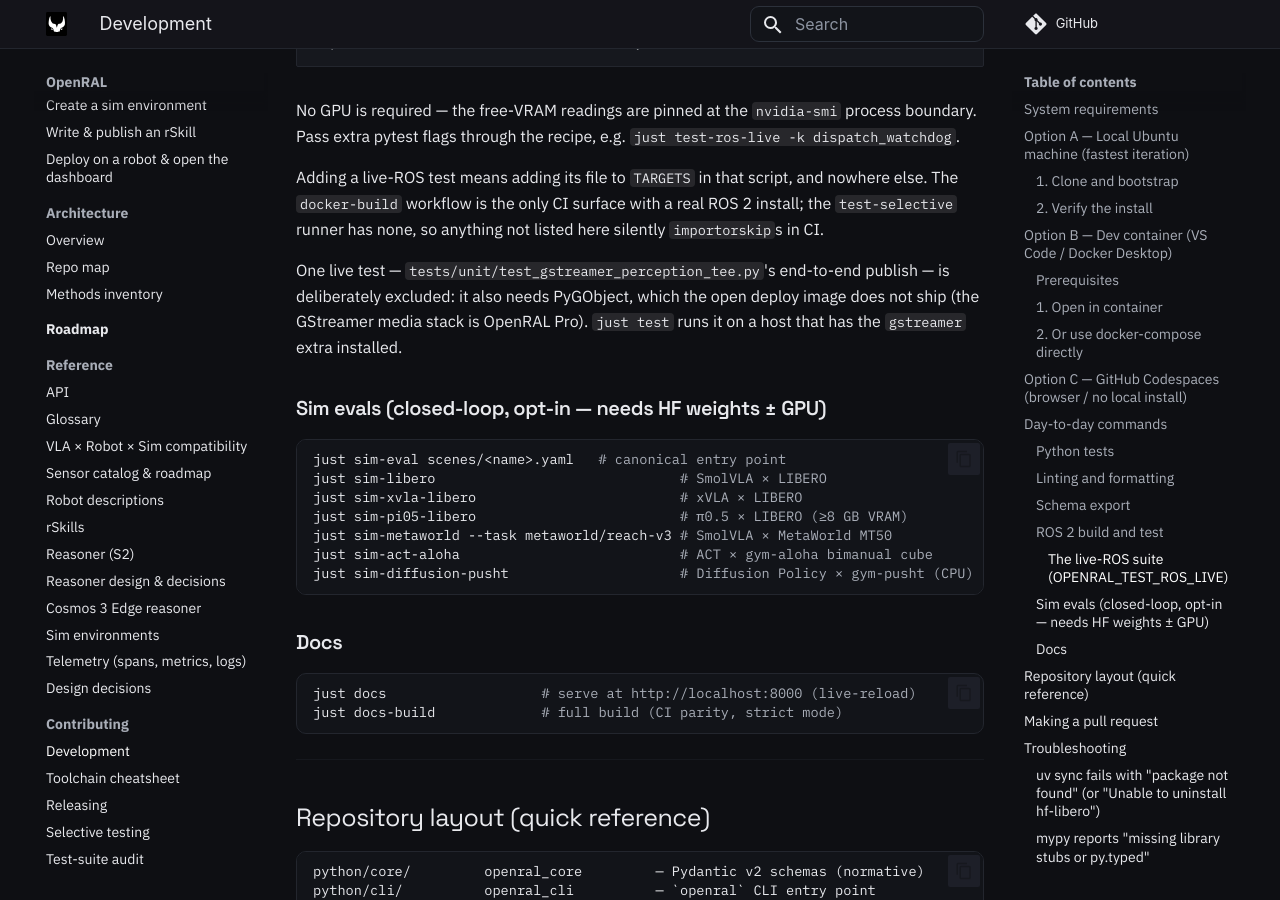
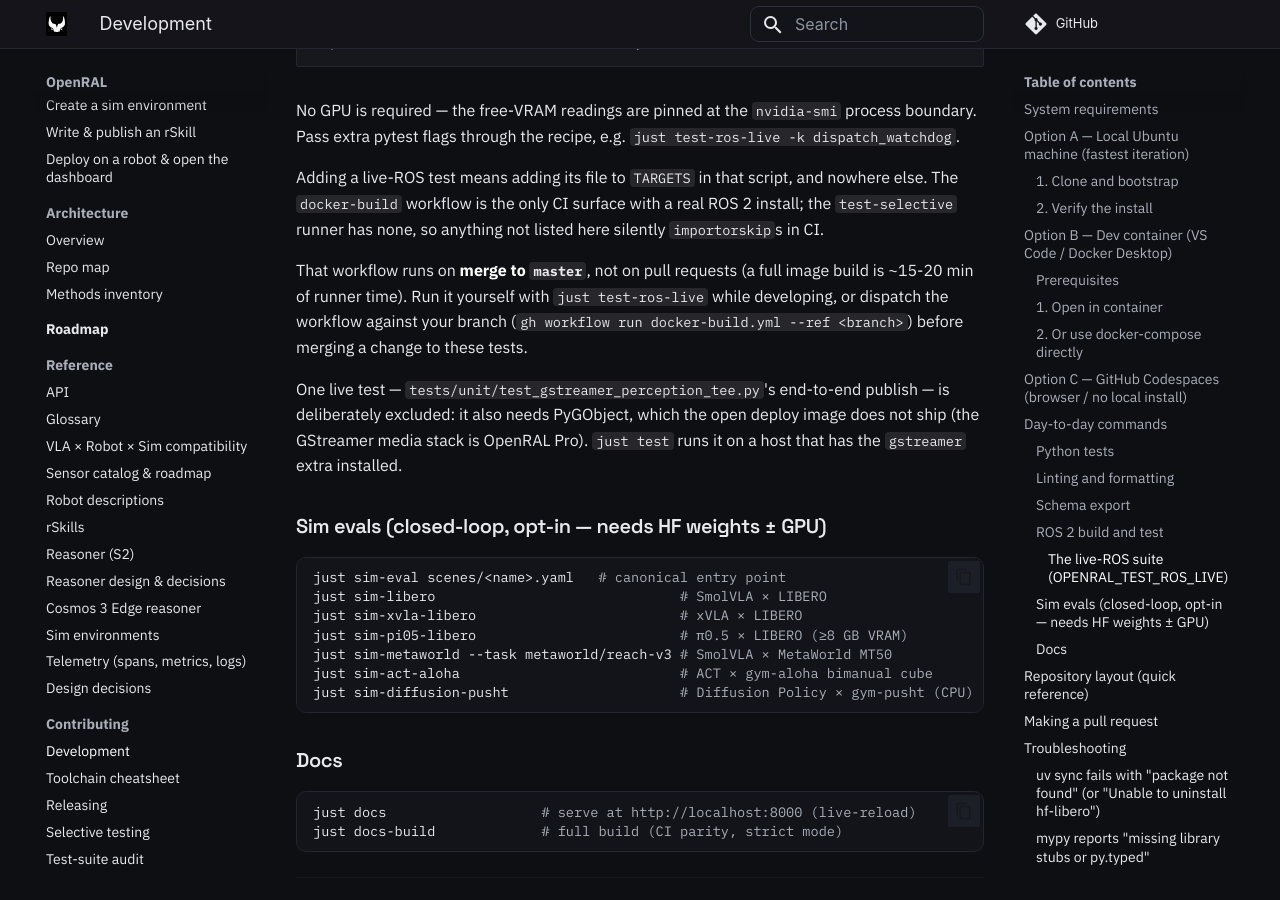
Before and after one commit to OpenRAL/openral, an MkDocs documentation site: the page built from docs/contributing/development.md, in a window 1280 px wide and 900 px high, scrolled down 3843 px. Built offline with MkDocs 1.6.1 and Material for MkDocs 9.7.7, drawn with Linux system fonts in a browser that asks for light colours; comment, search, counter and statistics services are not loaded.

Commit message:
ci(docker-build): build the image on master only, not on every PR commit (#84)
* fix(ci): codespell hit in docker-build.yml's path-filter comment

Pre-existing. Split out so the trigger change that follows is a single
logical diff.

Co-Authored-By: Claude Opus 5 (1M context) <noreply@anthropic.com>
Claude-Session: https://claude.ai/code/session_01SswKtCz9gSKT266KzMvreB
Signed-off-by: Adrian Llopart <adrianllopart@gmail.com>

* ci(docker-build): build the image on master only, not on every PR commit

The docker-build job is the most expensive thing in CI (~15-20 min of
runner time for a full build) and it re-ran on every push to a branch,
which is more than the signal is worth in review.

Drop the `pull_request` trigger. `push` to master (path-filtered, as
before) still builds, smoke-tests, runs the live-ROS suite and pushes
openral:x86 to GHCR; workflow_dispatch stays as the manual escape hatch
for a branch that does touch the image or those tests — it builds and
tests identically, it just never pushes.

Removing PR builds makes two things dead, so they go too:
  * the per-PR `$IMAGE:buildcache-pr-<n>` layer cache in the build step
  * `docker-build-cache-cleanup.yml`, which existed only to delete it

Tradeoff: an image-breaking or live-ROS-breaking change is now caught on
merge rather than in review. Documented in docker/inference/README.md
and docs/contributing/development.md, both of which said the build runs
on pull requests.

Co-Authored-By: Claude Opus 5 (1M context) <noreply@anthropic.com>
Claude-Session: https://claude.ai/code/session_01SswKtCz9gSKT266KzMvreB
Signed-off-by: Adrian Llopart <adrianllopart@gmail.com>

---------

Signed-off-by: Adrian Llopart <adrianllopart@gmail.com>
Co-authored-by: Claude Opus 5 (1M context) <noreply@anthropic.com>

```diff
--- a/docs/contributing/development.md
+++ b/docs/contributing/development.md
@@ -161,6 +161,12 @@ nowhere else. The `docker-build` workflow is the only CI surface with a real
 ROS 2 install; the `test-selective` runner has none, so anything not listed here
 silently `importorskip`s in CI.
 
+That workflow runs on **merge to `master`**, not on pull requests (a full image
+build is ~15-20 min of runner time). Run it yourself with `just test-ros-live`
+while developing, or dispatch the workflow against your branch
+(`gh workflow run docker-build.yml --ref <branch>`) before merging a change to
+these tests.
+
 One live test — `tests/unit/test_gstreamer_perception_tee.py`'s end-to-end
 publish — is deliberately excluded: it also needs PyGObject, which the open
 deploy image does not ship (the GStreamer media stack is OpenRAL Pro). `just
```
Also changed, not shown: docker/inference/README.md (+15 -15 lines), 2 other files.
